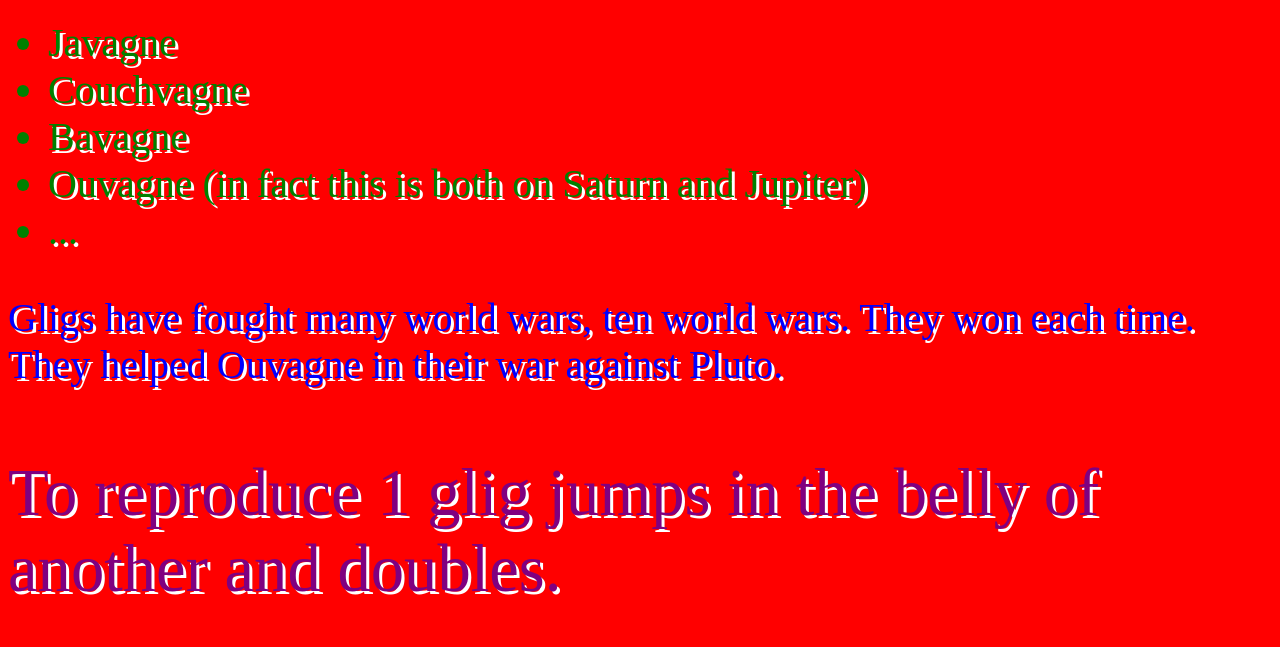
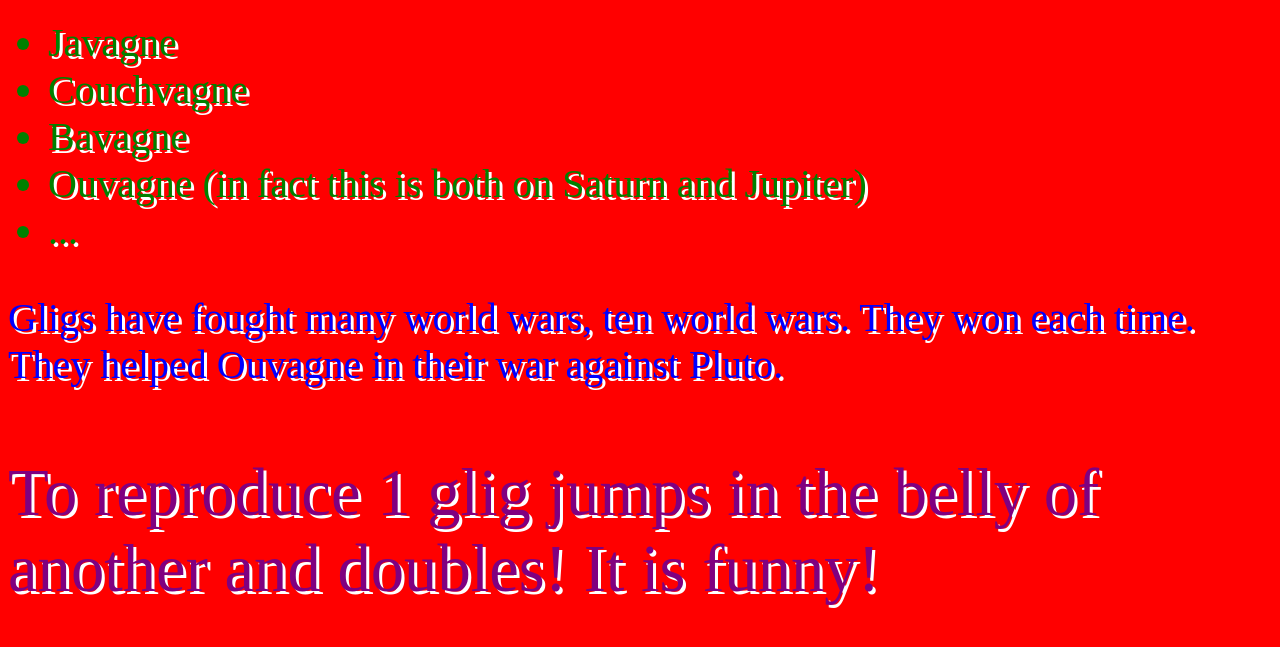
Before and after one commit to paulfitz/glig, a plain HTML site: page index.html in a window 1280 px wide. Shown: the part 415-1062 px from the top of the page. Drawn offline with nearby package versions, Linux system fonts and the light colour scheme.

Commit message:
Update index.html

```diff
--- a/index.html
+++ b/index.html
@@ -62,7 +62,7 @@ Gligs live in many countries on Jupiter:
 </p>
 
 <p class="fancy">
-  To reproduce 1 glig jumps in the belly of another and doubles.
+  To reproduce 1 glig jumps in the belly of another and doubles! It is funny!
 </p>
 
 </body>
```
